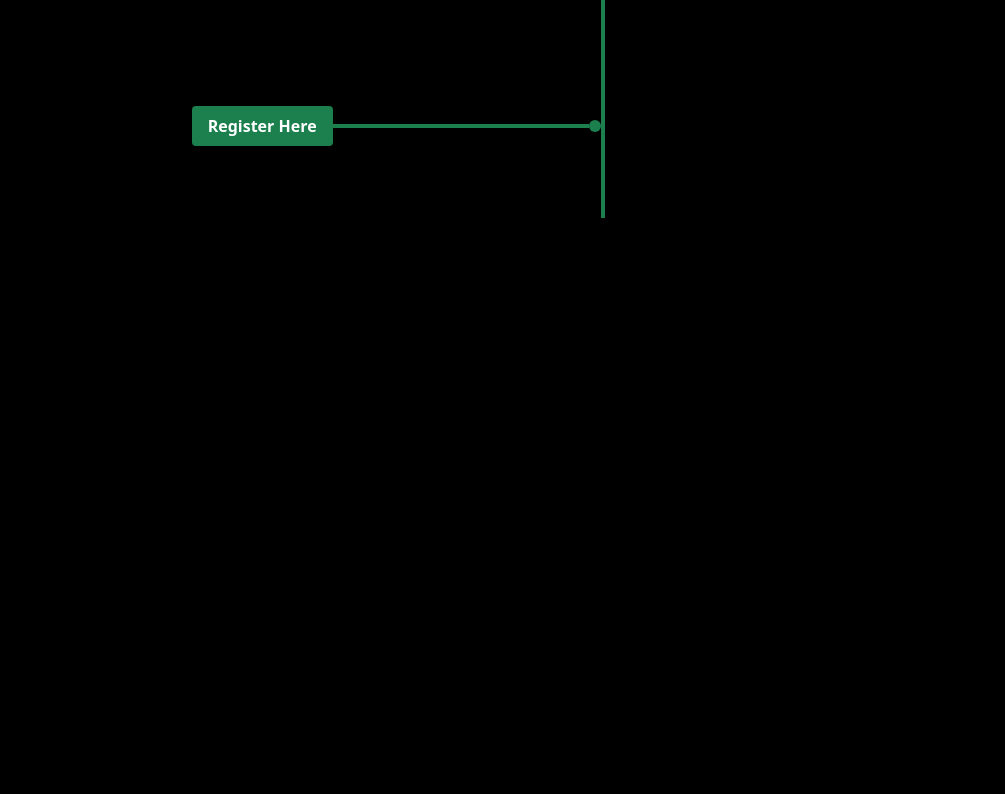
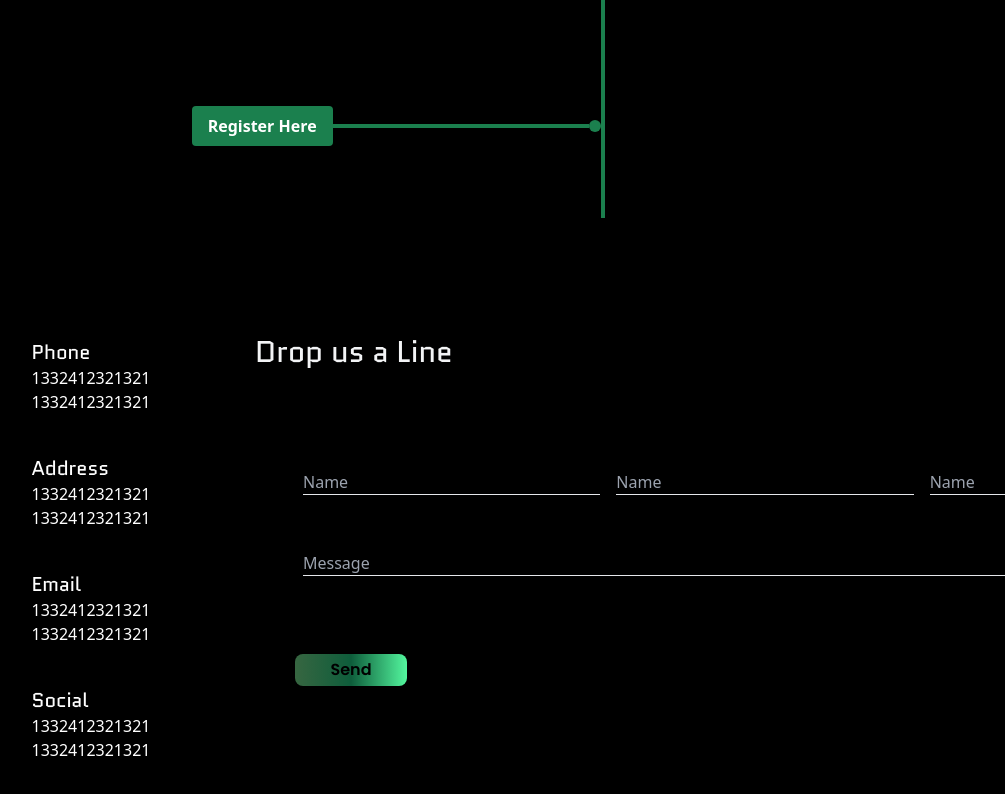
Before and after one commit to Dezors-Service-And-Consultancy/RakshaTech, a React (Vite) app: page / in a window 1280 px wide. Shown: the part 2110-2904 px from the top of the page, without its empty margins (37-1042 px from the left). Before the commit the page ends 2328 px from the top, so only its background shows below. Built offline with nearby package versions, Linux system fonts and the light colour scheme; a web font is replaced by a local one.

Commit message:
footer added

```diff
--- a/src/App.jsx
+++ b/src/App.jsx
@@ -3,6 +3,7 @@ import FullTree from "./components/timelineTree/fullTree";
 import AboutUs from "./components/aboutUs";
 import RakshatechHeader from "./components/RakshatechHeading";
 import Navbar from "./components/navbar";
+import Footer from "./components/footer";
 export default function App() {
   return (
     <div className="min-h-screen w-auto bg-black flex justify-center flex-col">
@@ -19,9 +20,11 @@ export default function App() {
         <AboutUs image='/coder.png' />
       </div>
 
-      <div>
+      <div className="mb-[5rem]">
         <FullTree />
       </div>
+
+      <Footer/>
     </div>
   );
 }
--- /dev/null
+++ b/src/components/footer.tsx
@@ -0,0 +1,69 @@
+import React from "react";
+export default function Footer() {
+  return (
+    <div className="flex flex-row min-h-[27rem] w-auto  border-white items-center ">
+      <div className="flex flex-col h-full w-[20%]   justify-center items-center p-10">
+        <div className="mb-10">
+          <h1 className="text-white font-quantico text-xl">Phone</h1>
+          <h3 className="text-white font-thin">1332412321321</h3>
+          <h3 className="text-white font-thin">1332412321321</h3>
+        </div>
+        <div className=" mb-10">
+          <h1 className="text-white font-quantico text-xl">Address</h1>
+          <h3 className="text-white font-thin">1332412321321</h3>
+          <h3 className="text-white font-thin">1332412321321</h3>
+        </div>
+        <div className=" mb-10">
+          <h1 className="text-white font-quantico text-xl">Email</h1>
+          <h3 className="text-white font-thin">1332412321321</h3>
+          <h3 className="text-white font-thin">1332412321321</h3>
+        </div>
+        <div className="">
+          <h1 className="text-white font-quantico text-xl">Social</h1>
+          <h3 className="text-white font-thin">1332412321321</h3>
+          <h3 className="text-white font-thin">1332412321321</h3>
+        </div>
+      </div>
+
+      <div className="flex flex-col min-h-[27rem] w-[80%] backdrop-blur-sm inset-0 bg-black/50 rounded-lg pl-9">
+        <div className="h-[5rem] w-[19rem]  flex justify-start">
+          <h1 className="text-gray-100 text-3xl font-quantico font-extralight">
+            Drop us a Line
+          </h1>
+        </div>
+        <div className="h-[15rem] w-full   pt-10 gap-10 pl-8">
+          <div className="flex flex-col items-center gap-14 w-full p-4 ">
+            <div className="flex w-full gap-4">
+              <input
+                type="text"
+                placeholder="Name"
+                className="flex-1 bg-transparent border-b text-white focus:outline-none"
+              />
+              <input
+                type="text"
+                placeholder="Name"
+                className="flex-1 bg-transparent border-b text-white focus:outline-none"
+              />
+              <input
+                type="text"
+                placeholder="Name"
+                className="flex-1 bg-transparent border-b text-white focus:outline-none"
+              />
+            </div>
+
+            <input
+              type="text"
+              placeholder="Message"
+              className="w-full flex-1 bg-transparent border-b text-white focus:outline-none"
+            />
+          </div>
+        </div>
+        <div className="flex flex-grow  pl-10">
+          <button className="h-[2rem] w-[7rem] shadow-lg  bg-gradient-to-r from-[#376641] via-[#0e5d3b] to-[#53F69E] rounded-lg text-black font-semibold font-text">
+            Send
+          </button>
+        </div>
+      </div>
+    </div>
+  );
+}
```
